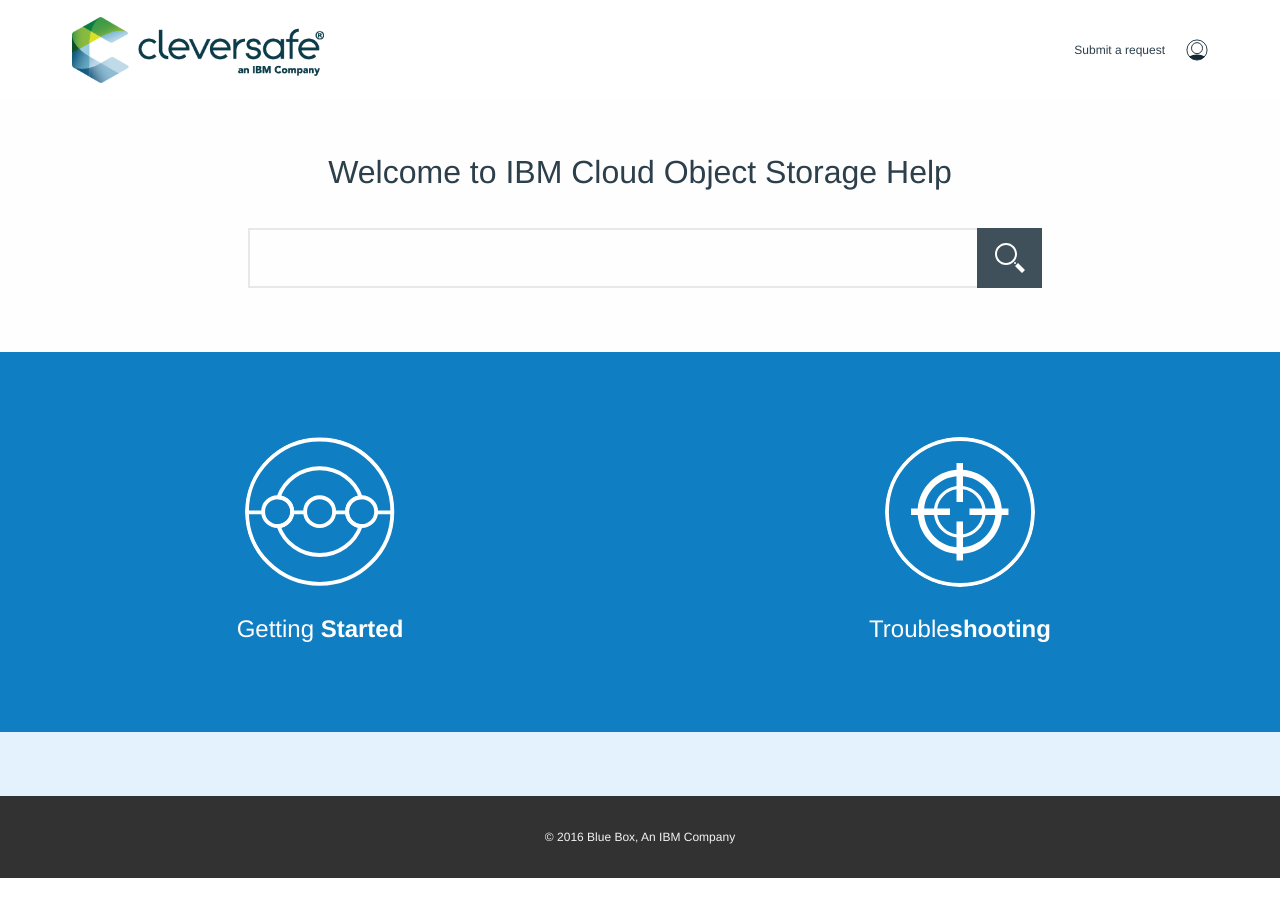
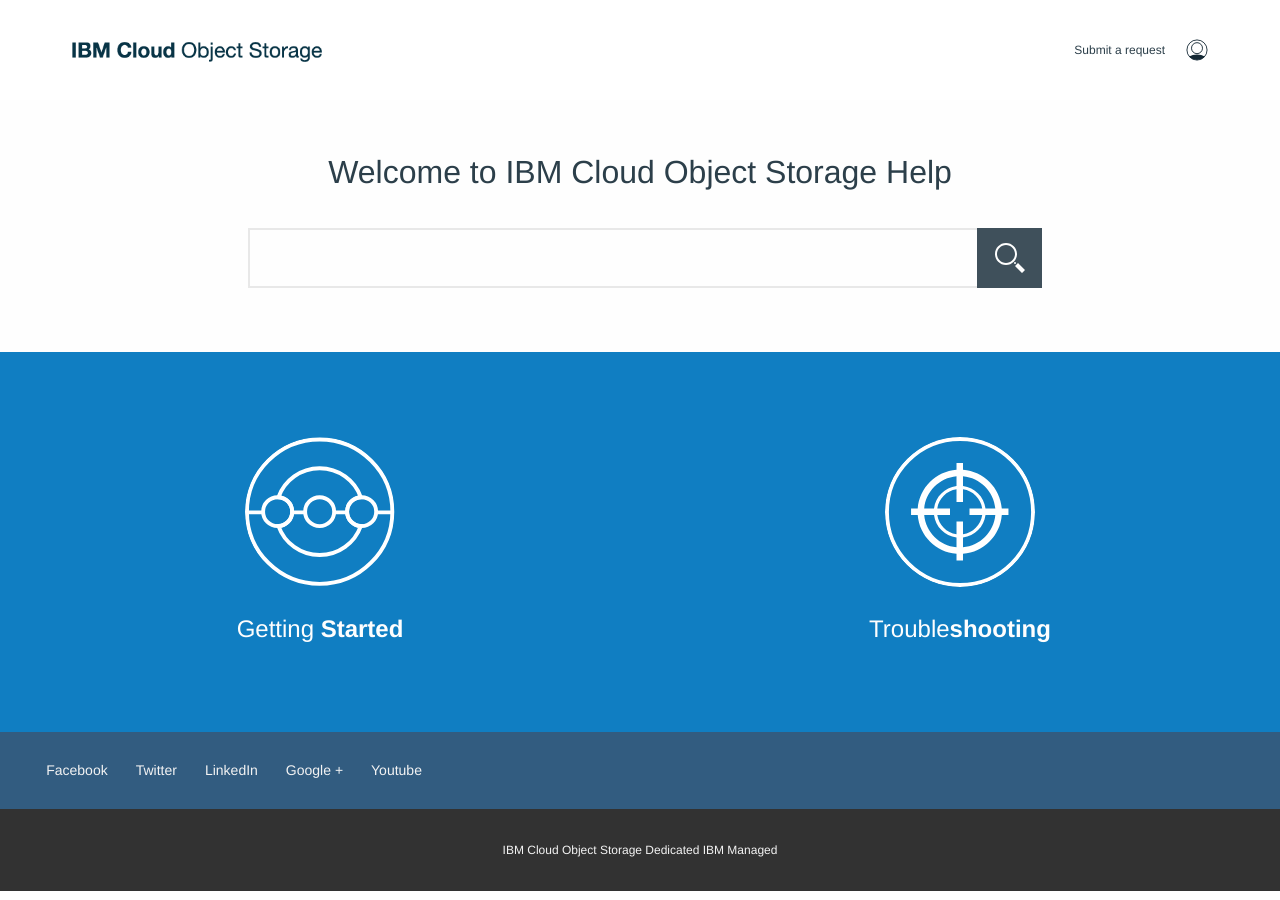
Before and after one commit to nglange/help-documentation, a Jekyll site: the page built from index.html, in a window 1280 px wide. Built offline with Jekyll 4.4.1, drawn with Linux system fonts in a browser that asks for light colours.

Commit message:
update logo and page footer
update logo and page footer

```diff
--- a/_includes/footer.html
+++ b/_includes/footer.html
@@ -1,7 +1,7 @@
 <footer class="site-footer">
 
+<!--
   <div class="footer__wrapper--light">
-<!--
     <ul class="footer--nav">
       <li class="footer--nav__header">
         <a href="https://www.blueboxcloud.com/products/openstack-private-cloud">Products</a>
@@ -122,10 +122,28 @@
 
     </ul>
  -->
+<div class="footer__wrapper--dark">
+    <ul class="footer--list">
+        <li class="list--item">
+            <a href="https://www.facebook.com/IBMCloudObjectStorage" class="list--item__link">Facebook</a>
+        </li>
+        <li class="list--item">
+            <a href="https://twitter.com/IBM_COS" class="list--item__link">Twitter</a>
+        </li>
+        <li class="list--item">
+            <a href="https://www.linkedin.com/company/cleversafe" class="list--item__link">LinkedIn</a>
+        </li>
+        <li class="list--item">
+            <a href="https://plus.google.com/+Cleversafe" class="list--item__link">Google +</a>
+        </li>
+        <li class="list--item">
+            <a href="https://www.youtube.com/user/Cleversafe/" class="list--item__link">Youtube</a>
+        </li>
+    </ul>
   </div>
   <div class="footer__wrapper--black">
     <p>
-        &copy; 2016 Blue Box, An IBM Company
+        IBM Cloud Object Storage Dedicated IBM Managed
     </p>
   </div>
 </footer>
--- a/_includes/header--page.html
+++ b/_includes/header--page.html
@@ -2,7 +2,7 @@
 
   <div class="header-wrapper">
 
-    <a class="site-title" href="{{ site.baseurl }}/"><img src="{{site.baseurl}}/img/logo.svg" alt="" height="44px"></a>
+    <a class="site-title" href="{{ site.baseurl }}/"><img src="{{site.baseurl}}/img/logo.png" alt="" height="44px"></a>
 
     {% include search--pageview.html %}
 
--- a/_includes/header.html
+++ b/_includes/header.html
@@ -2,7 +2,7 @@
 
   <div class="header-wrapper">
 
-    <a class="site-title" href="{{ site.baseurl }}/"><img src="{{site.baseurl}}/img/logo.png" alt=""></a>
+    <a class="site-title" href="{{ site.baseurl }}/"><img src="{{site.baseurl}}/img/logo-horizontal.png" alt=""></a>
 
     <a href="mailto:jluethe@us.ibm.com" class="header--request" >
       <p>
```
Also changed, not shown: img/logo-horizontal.png (added), img/logo.png, img/logo_cleversafe.png (added), img/logo_cleversafe.svg (renamed from img/logo.svg).
